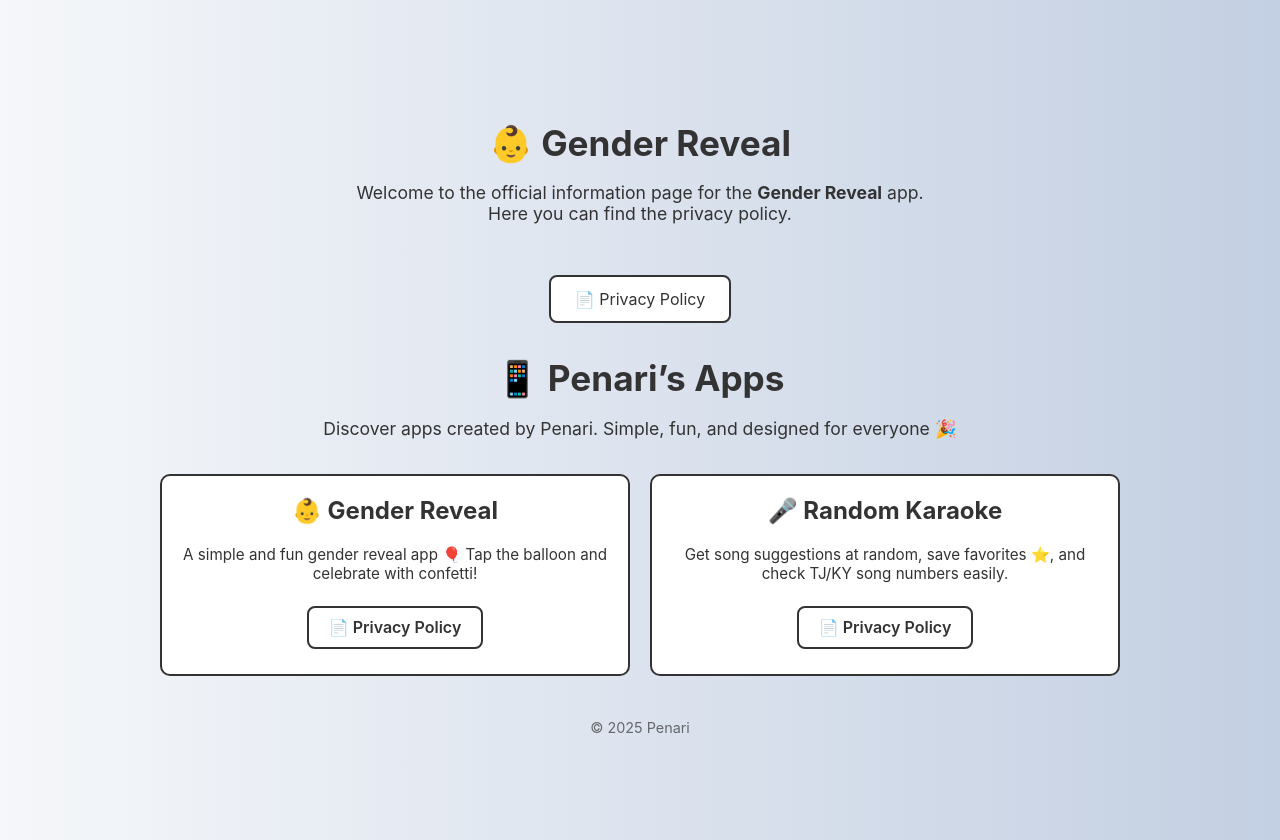
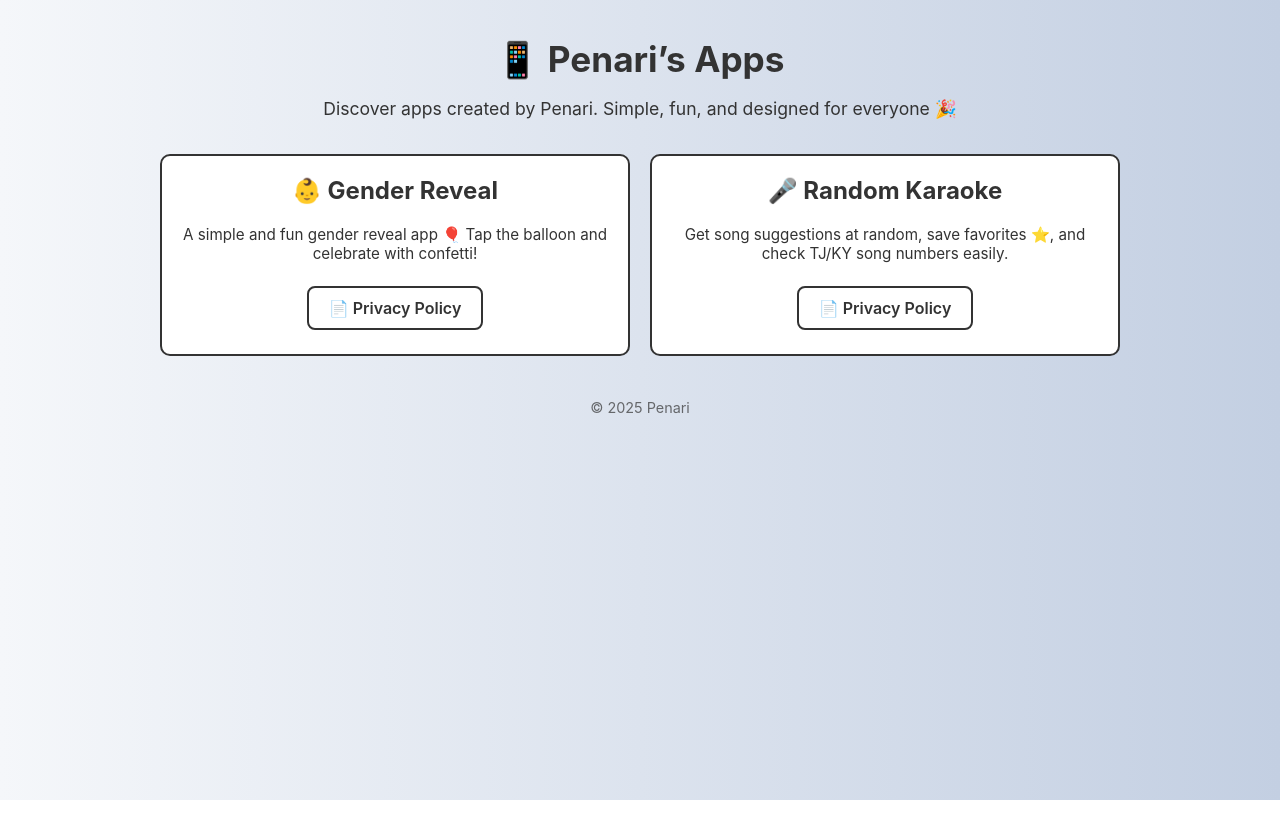
Before and after one commit to fjals16/privacypolicy, a plain HTML site: page index.html in a window 1280 px wide. After the commit the page ends 800 px from the top, so only its background shows below. Drawn offline with Linux system fonts and the light colour scheme.

Commit message:
Update index.html

```diff
--- a/index.html
+++ b/index.html
@@ -1,59 +1,3 @@
-<!DOCTYPE html>
-<html lang="en">
-<head>
-  <meta charset="UTF-8" />
-  <meta name="viewport" content="width=device-width, initial-scale=1.0"/>
-  <title>Gender Reveal - App Information</title>
-  <style>
-    body {
-      font-family: 'Segoe UI', Tahoma, Geneva, Verdana, sans-serif;
-      background: linear-gradient(to right, #f5f7fa, #c3cfe2);
-      color: #333;
-      display: flex;
-      flex-direction: column;
-      align-items: center;
-      justify-content: center;
-      min-height: 100vh;
-      margin: 0;
-      padding: 20px;
-      text-align: center;
-    }
-    h1 {
-      font-size: 2em;
-      margin-bottom: 0.2em;
-    }
-    p {
-      margin-top: 0;
-      font-size: 1.1em;
-      max-width: 600px;
-    }
-    a {
-      display: inline-block;
-      margin: 1em 0.5em;
-      padding: 0.75em 1.5em;
-      background: #ffffff;
-      border: 2px solid #333;
-      border-radius: 8px;
-      text-decoration: none;
-      color: #333;
-      transition: 0.2s all ease-in-out;
-    }
-    a:hover {
-      background: #333;
-      color: #fff;
-    }
-  </style>
-</head>
-<body>
-  <h1>👶 Gender Reveal</h1>
-  <p>
-    Welcome to the official information page for the <strong>Gender Reveal</strong> app.<br/>
-    Here you can find the privacy policy.
-  </p>
-  <a href="privacy_policy.html">📄 Privacy Policy</a>
-</body>
-</html>
-
 <!DOCTYPE html>
 <html lang="en">
 <head>
```
